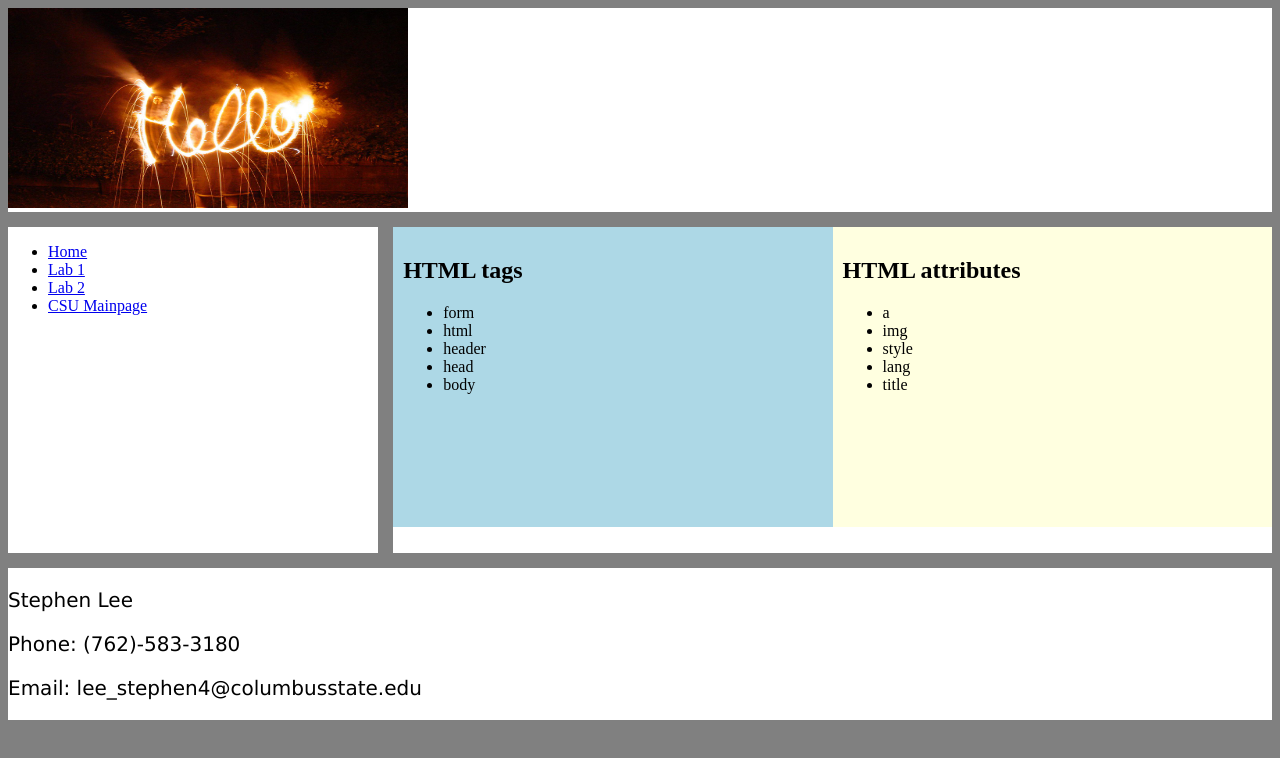
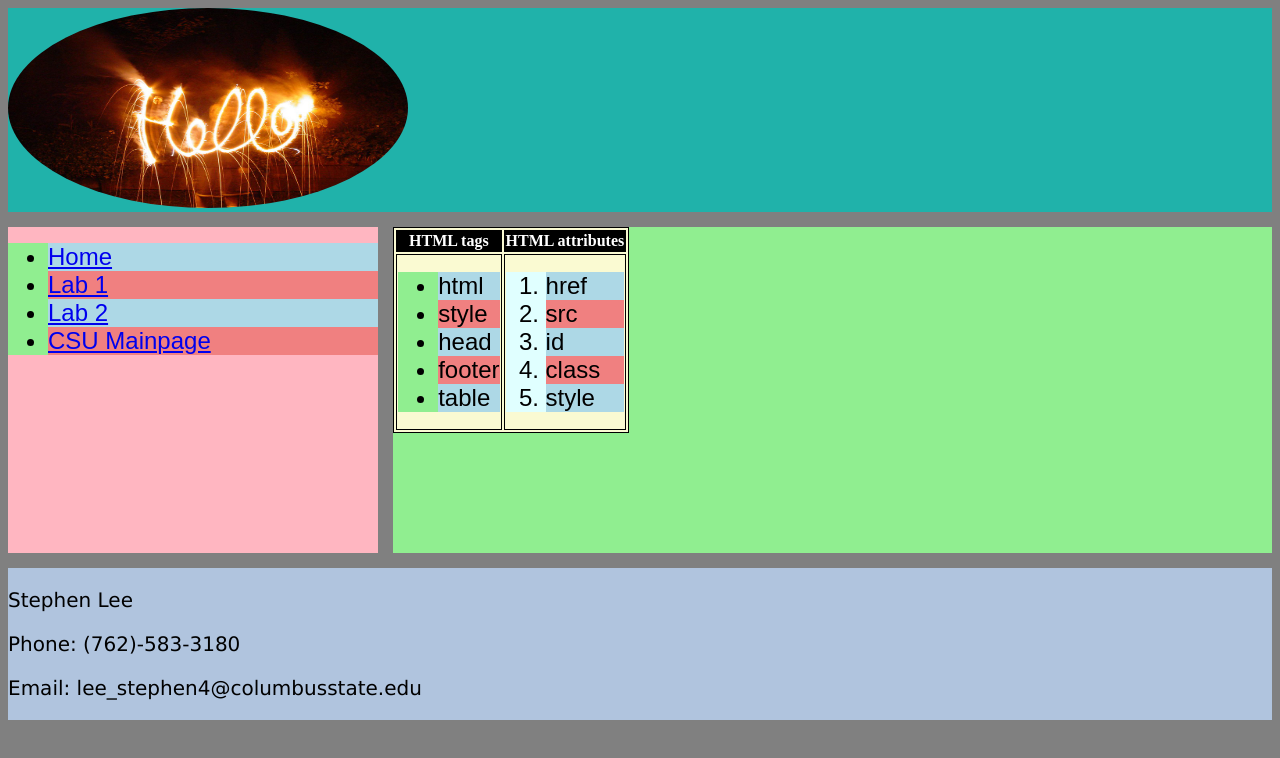
Before and after one commit to pickles33/Assignment1, a plain HTML site: page page2.html in a window 1280 px wide. Drawn offline with Linux system fonts and the light colour scheme.

Commit message:
I added more requirements and I should have met all the requirements by now

```diff
--- a/page2.html
+++ b/page2.html
@@ -2,7 +2,7 @@
 <html>
 
 <head>
-<link rel="stylesheet" href="stylep2.css">
+<link rel="stylesheet" href="style.css">
 <title>Labs 1-6 index</title>
 </head>
 
@@ -27,30 +27,41 @@
 
 <main class="Main">
 
-<div class="row">
-  <div class="column" style="background-color:lightblue;">
-    <h2>HTML tags</h2>
-    <ul>
-      <li>form</li>
-      <li>html</li>
-      <li>header</li>
-      <li>head</li>
-      <li>body</li>
+<table>
+  <thead>
+    <tr>
+      <th>HTML tags</th>
+      <th>HTML attributes</th>
+    </tr>
+  </thead>
+  <tbody>
+    <tr>
 
-    </ul>
-  </div>
-  <div class="column" style="background-color:lightyellow;">
-    <h2>HTML attributes</h2>
-    <ul>
-      <li>a</li>
-      <li>img</li>
-      <li>style</li>
-      <li>lang</li>
-      <li>title</li>
+      <td>
+         <ul>
+          <li>html</li>
+          <li>style</li>
+          <li>head</li>
+          <li>footer</li>
+          <li>table</li>
+         </ul>
+      </td>
 
-    </ul>
-  </div>
-</div>
+
+          <td>
+           <ol>
+            <li>href</li>
+            <li>src</li>
+            <li>id</li>
+             <li>class</li>
+             <li>style</li>
+           </ol>
+          </td>
+
+
+    </tr>
+  </tbody>
+</table>
 
 </main>
 
--- a/style.css
+++ b/style.css
@@ -5,6 +5,13 @@ body {
 h1 {
   color: green;
   text-align: center;
+}
+h2 {
+  border: 1px solid red;
+  outline: 5px dotted green;
+}
+img{
+  border-radius: 50%;
 }
 
 p {
@@ -27,14 +34,34 @@ a:hover {
 }
 
 .Header { grid-area: Header;
-        background-color: White;
+        background-color: lightseagreen;
         }
 
 .Nav { grid-area: Nav;
-     background-color: White;}
+     background-color: lightpink;}
 
 .Main { grid-area: Main;
-      background-color: White;}
+      background-color: lightgreen;}
 
 .Footer { grid-area: Footer;
-        background-color: White;}
+        background-color: lightsteelblue;}
+
+
+
+table, th, td {
+  border: 1px solid black;
+  background: lightgoldenrodyellow;
+}
+th{
+  background: black;
+  color:white;
+}
+li { background: lightcoral;
+      font-family: sans-serif;
+      font-size: 1.5em;
+   }
+li:nth-child(odd) { background: lightblue; }
+hr { background: black; }
+
+ul{ background: lightgreen}
+ol{ background: lightcyan}
--- a/stylep2.css
+++ /dev/null
@@ -1,59 +0,0 @@
-body {
-  background-color: grey;
-}
-
-h1 {
-  color: green;
-  text-align: center;
-}
-
-p {
-  font-family: verdana;
-  font-size: 20px;
-}
-
-a:hover {
-  background-color: yellow;
-}
-.container {  display: grid;
-  grid-template-columns: 0.9fr 1.1fr 1fr;
-  grid-template-rows: 0.7fr 1.6fr 0.7fr;
-  gap: 15px;
-  grid-auto-flow: row;
-  grid-template-areas:
-    "Header Header Header"
-    "Nav Main Main"
-    "Footer Footer Footer";
-}
-
-.Header { grid-area: Header;
-        background-color: White;
-        }
-
-.Nav { grid-area: Nav;
-     background-color: White;}
-
-.Main { grid-area: Main;
-      background-color: White;}
-
-.Footer { grid-area: Footer;
-        background-color: White;}
-
-* {
-  box-sizing: border-box;
-}
-
-/* Create two equal columns that floats next to each other */
-.column {
-  float: left;
-  width: 50%;
-  padding: 10px;
-  height: 300px; /* Should be removed. Only for demonstration */
-}
-
-/* Clear floats after the columns */
-.row:after {
-  content: "";
-  display: table;
-  clear: both;
-}
```
Also changed, not shown: page1.html (+3 -3 lines).
